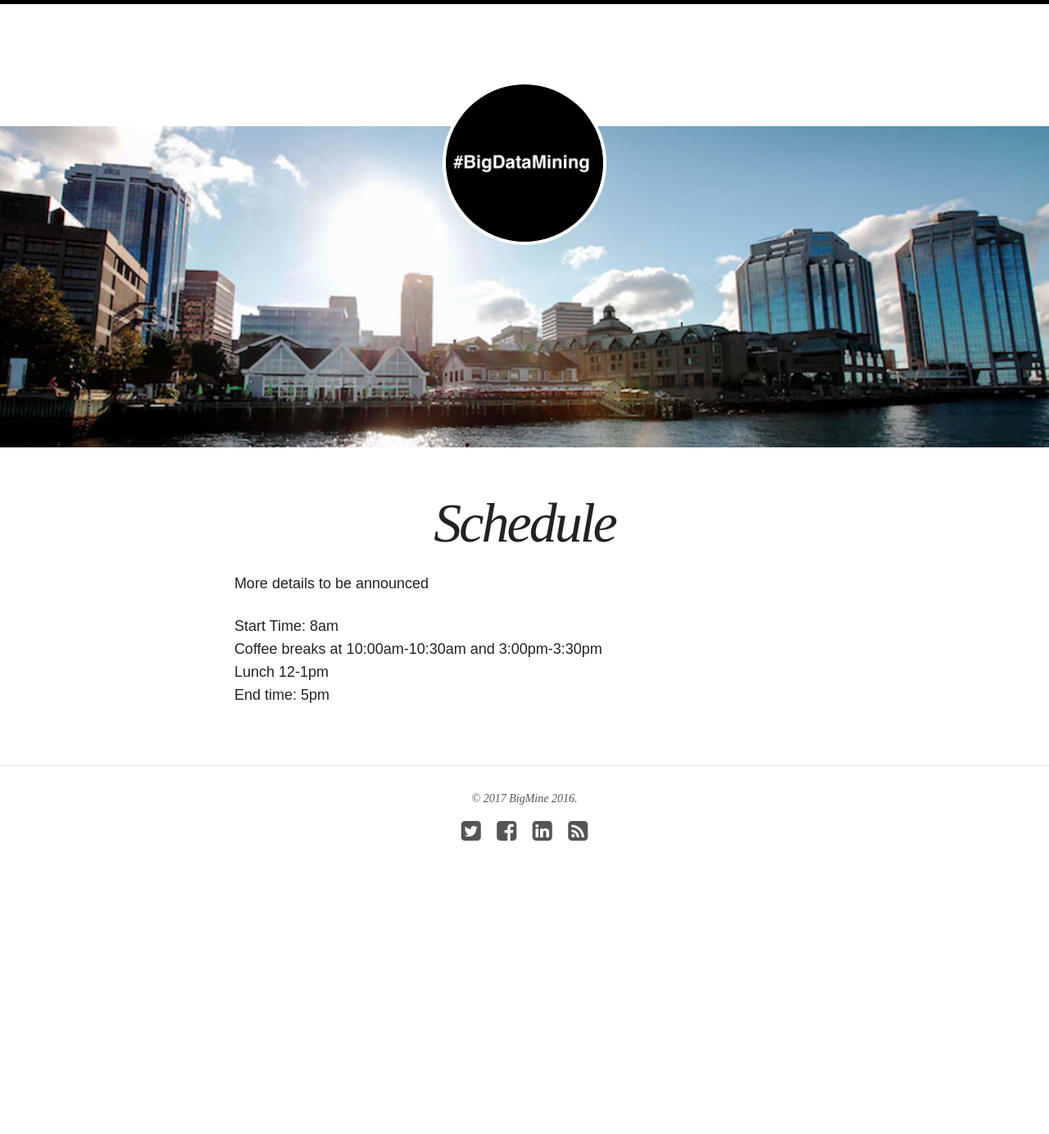
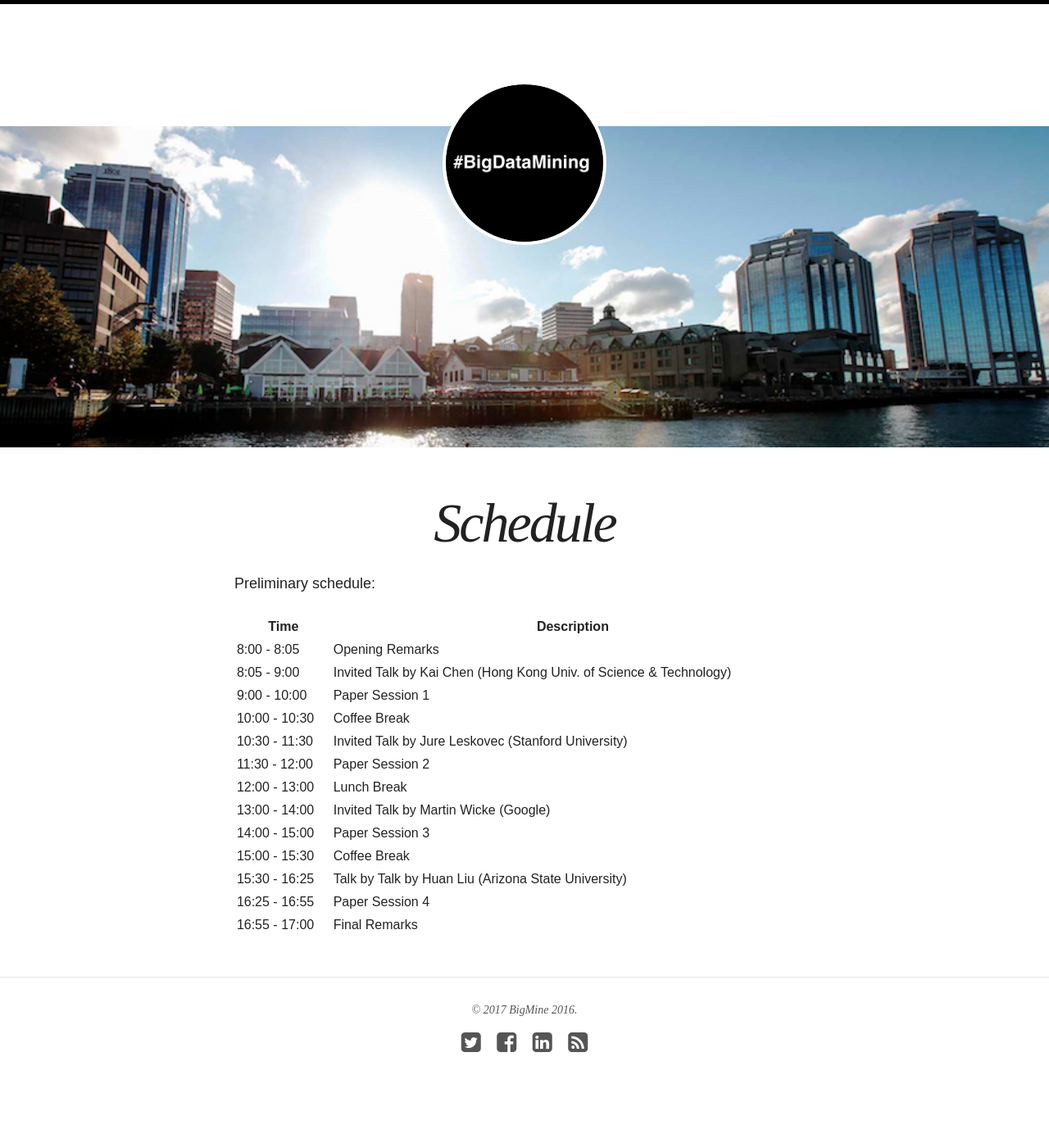
Before and after one commit to bigmine/bigmine17, a Jekyll site: the page built from schedule.md, in a window 1280 px wide. Shown: the whole page at 82% size. Built offline with Jekyll 4.4.1, drawn with Linux system fonts in a browser that asks for light colours; nearby versions of some CDN libraries; before the commit the page ends 1126 px from its top, so only the background shows below that.

Commit message:
preliminary schedule/keynotes

```diff
--- a/schedule.md
+++ b/schedule.md
@@ -5,9 +5,29 @@ image:
   feature: sf1.png
 ---
 
+<!--
 More details to be announced
 
 Start Time: 8am
 Coffee breaks at 10:00am-10:30am and 3:00pm-3:30pm
 Lunch 12-1pm
 End time: 5pm
+-->
+
+Preliminary schedule:
+
+| Time | Description |
+| --- | --- |
+| 8:00 - 8:05 | Opening Remarks |
+| 8:05 - 9:00 | Invited Talk by Kai Chen (Hong Kong Univ. of Science & Technology) |
+| 9:00 - 10:00  |  Paper Session 1 |
+| 10:00 - 10:30 |  Coffee Break |
+| 10:30 - 11:30 |  Invited Talk by Jure Leskovec (Stanford University) |
+| 11:30 - 12:00 |  Paper Session 2 |
+| 12:00 - 13:00 |  Lunch Break |
+| 13:00 - 14:00 |  Invited Talk by Martin Wicke (Google) |
+| 14:00 - 15:00 |  Paper Session 3 |
+| 15:00 - 15:30 |  Coffee Break |
+| 15:30 - 16:25 |  Talk by Talk by Huan Liu (Arizona State University) |
+| 16:25 - 16:55 |  Paper Session 4 |
+| 16:55 - 17:00 |  Final Remarks |
```
Also changed, not shown: keynotes.md (+28 -1 lines).
